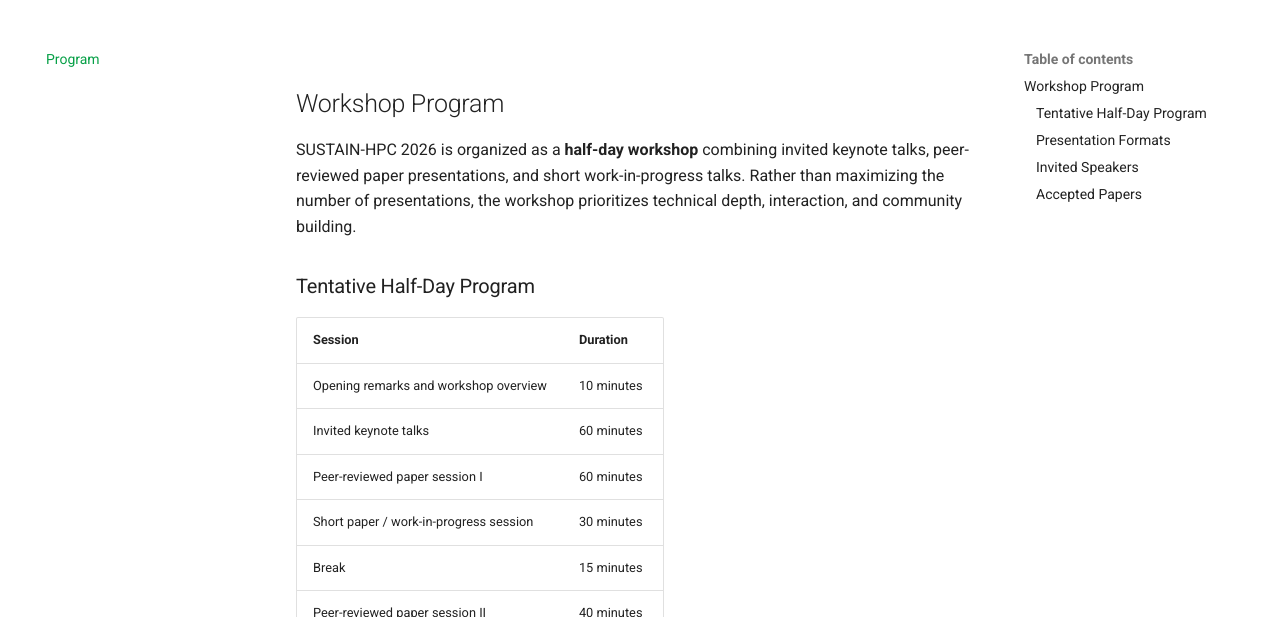
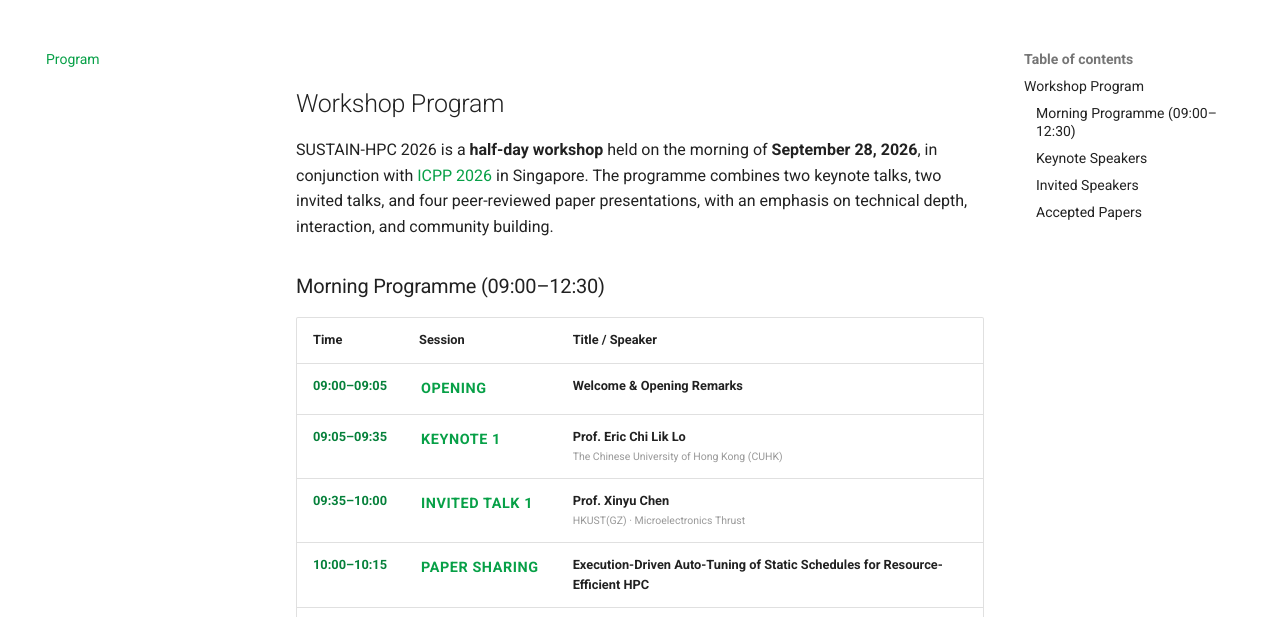
Before and after one commit to icpp2026/sustain-hpc-2026, an MkDocs documentation site: the page built from docs/program.md, in a window 1280 px wide and 900 px high, cut to the strip 283-900 px from the top of the window. Built offline with MkDocs 1.6.1 and Material for MkDocs 9.7.7, drawn with Linux system fonts in a browser that asks for light colours; comment, search, counter and statistics services are not loaded; some of the changed text lies outside the part shown.

Commit message:
Publish the final half-day workshop programme
Replace the tentative session-duration table with the timed schedule
for September 28, 2026 (09:00–12:30): opening, two keynotes, two
invited talks, four paper presentations, tea break and closing. Add
keynote/invited speaker and accepted paper lists, and style the
schedule table with the site's green accent.

Co-Authored-By: Claude Fable 5.1 <noreply@anthropic.com>
Claude-Session: https://claude.ai/code/session_01HP9m4H6M16phZ6cZnhdVLC

```diff
--- a/docs/assets/stylesheets/extra.css
+++ b/docs/assets/stylesheets/extra.css
@@ -294,3 +294,31 @@
     height: 10vh;
   }
 }
+
+/* Workshop programme schedule table */
+.program-table table {
+  width: 100%;
+}
+
+.program-table td:first-child {
+  white-space: nowrap;
+  font-weight: 700;
+  color: var(--sustain-green-dark);
+}
+
+.program-table td:nth-child(2) {
+  white-space: nowrap;
+  font-size: 0.72rem;
+  font-weight: 700;
+  letter-spacing: 0.04em;
+  text-transform: uppercase;
+  color: var(--sustain-green);
+}
+
+.program-table td small {
+  display: block;
+  margin-top: 0.15em;
+  font-size: 0.82em;
+  font-weight: 400;
+  color: var(--md-default-fg-color--light);
+}
--- a/docs/program.md
+++ b/docs/program.md
@@ -1,34 +1,45 @@
 ## Workshop Program
 
-SUSTAIN-HPC 2026 is organized as a **half-day workshop** combining invited keynote talks, peer-reviewed paper presentations, and short work-in-progress talks. Rather than maximizing the number of presentations, the workshop prioritizes technical depth, interaction, and community building.
+SUSTAIN-HPC 2026 is a **half-day workshop** held on the morning of **September 28, 2026**, in conjunction with [ICPP 2026](https://icpp2026.github.io/){:target="_blank"} in Singapore. The programme combines two keynote talks, two invited talks, and four peer-reviewed paper presentations, with an emphasis on technical depth, interaction, and community building.
 
-### Tentative Half-Day Program
+### Morning Programme (09:00–12:30)
 
-| Session | Duration |
-|---------|----------|
-| Opening remarks and workshop overview | 10 minutes |
-| Invited keynote talks | 60 minutes |
-| Peer-reviewed paper session I | 60 minutes |
-| Short paper / work-in-progress session | 30 minutes |
-| Break | 15 minutes |
-| Peer-reviewed paper session II | 40 minutes |
-| Closing discussion | 10 minutes |
+<div class="program-table" markdown>
+
+| Time | Session | Title / Speaker |
+|------|---------|-----------------|
+| 09:00–09:05 | Opening | **Welcome & Opening Remarks** |
+| 09:05–09:35 | Keynote 1 | **Prof. Eric Chi Lik Lo**<br><small>The Chinese University of Hong Kong (CUHK)</small> |
+| 09:35–10:00 | Invited Talk 1 | **Prof. Xinyu Chen**<br><small>HKUST(GZ) · Microelectronics Thrust</small> |
+| 10:00–10:15 | Paper Sharing | **Execution-Driven Auto-Tuning of Static Schedules for Resource-Efficient HPC** |
+| 10:15–10:30 | Paper Sharing | **Portable to Efficient: Auto-Tuning Hardware-Agnostic GPU Kernels in Julia** |
+| 10:30–11:00 | Break | **Tea Break** |
+| 11:00–11:30 | Keynote 2 | **Prof. Haiying Shen**<br><small>University of Virginia</small> |
+| 11:30–11:55 | Invited Talk 2 | **Dr. Kong Jian Feng**<br><small>Senior Scientist · A\*STAR Institute of High Performance Computing</small> |
+| 11:55–12:10 | Paper Sharing | **Spatiotemporal Load Balancing for Near-Memory Accelerated Databases by Partial Resharding** |
+| 12:10–12:25 | Paper Sharing | **Energy Efficiency in Actor Systems: A Comparative Study of Akka and Elixir** |
+| 12:25–12:30 | Closing | **Closing Remarks** |
+
+</div>
+
+Each paper sharing slot consists of a **10-minute talk** followed by **5 minutes of Q&A**.
 
 !!! note
-    The final program will be adjusted based on the number and quality of accepted submissions and will be published here before the workshop.
+    Talk titles and abstracts for the keynote and invited talks will be added to this page as they become available.
 
-### Presentation Formats
+### Keynote Speakers
 
-The workshop includes the following presentation formats:
-
-- Invited keynote talks
-- Peer-reviewed full paper presentations
-- Short paper and work-in-progress lightning talks
+- **Prof. Eric Chi Lik Lo** — The Chinese University of Hong Kong (CUHK)
+- **Prof. Haiying Shen** — University of Virginia
 
 ### Invited Speakers
 
-Invited speakers will provide complementary perspectives across sustainable HPC, distributed systems, architecture, emerging computing technologies, and infrastructure operation. The confirmed speaker list will be announced on this page.
+- **Prof. Xinyu Chen** — Microelectronics Thrust, The Hong Kong University of Science and Technology (Guangzhou)
+- **Dr. Kong Jian Feng** — Senior Scientist, A\*STAR Institute of High Performance Computing
 
 ### Accepted Papers
 
-The list of accepted papers will be published here after the acceptance notification.
+- Execution-Driven Auto-Tuning of Static Schedules for Resource-Efficient HPC
+- Portable to Efficient: Auto-Tuning Hardware-Agnostic GPU Kernels in Julia
+- Spatiotemporal Load Balancing for Near-Memory Accelerated Databases by Partial Resharding
+- Energy Efficiency in Actor Systems: A Comparative Study of Akka and Elixir
```
